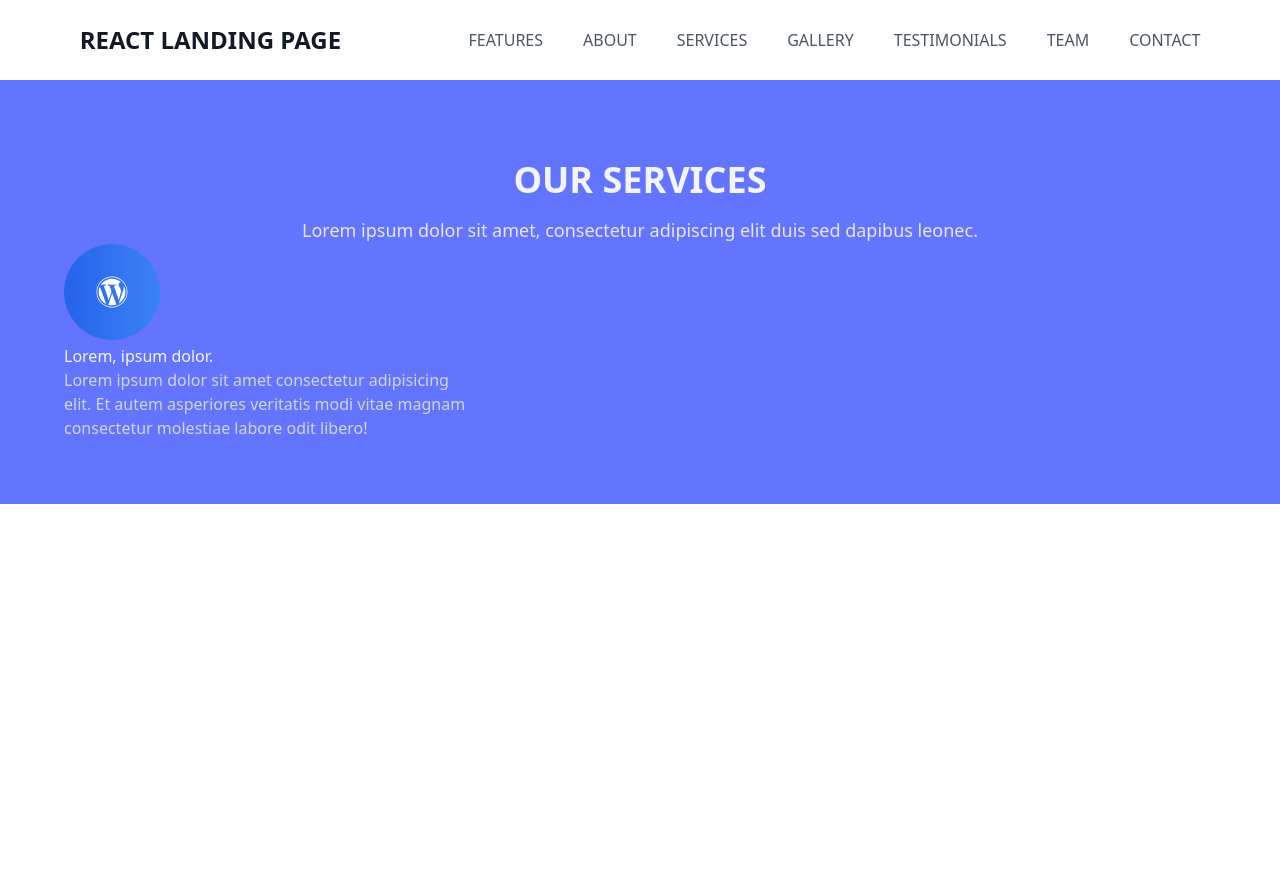
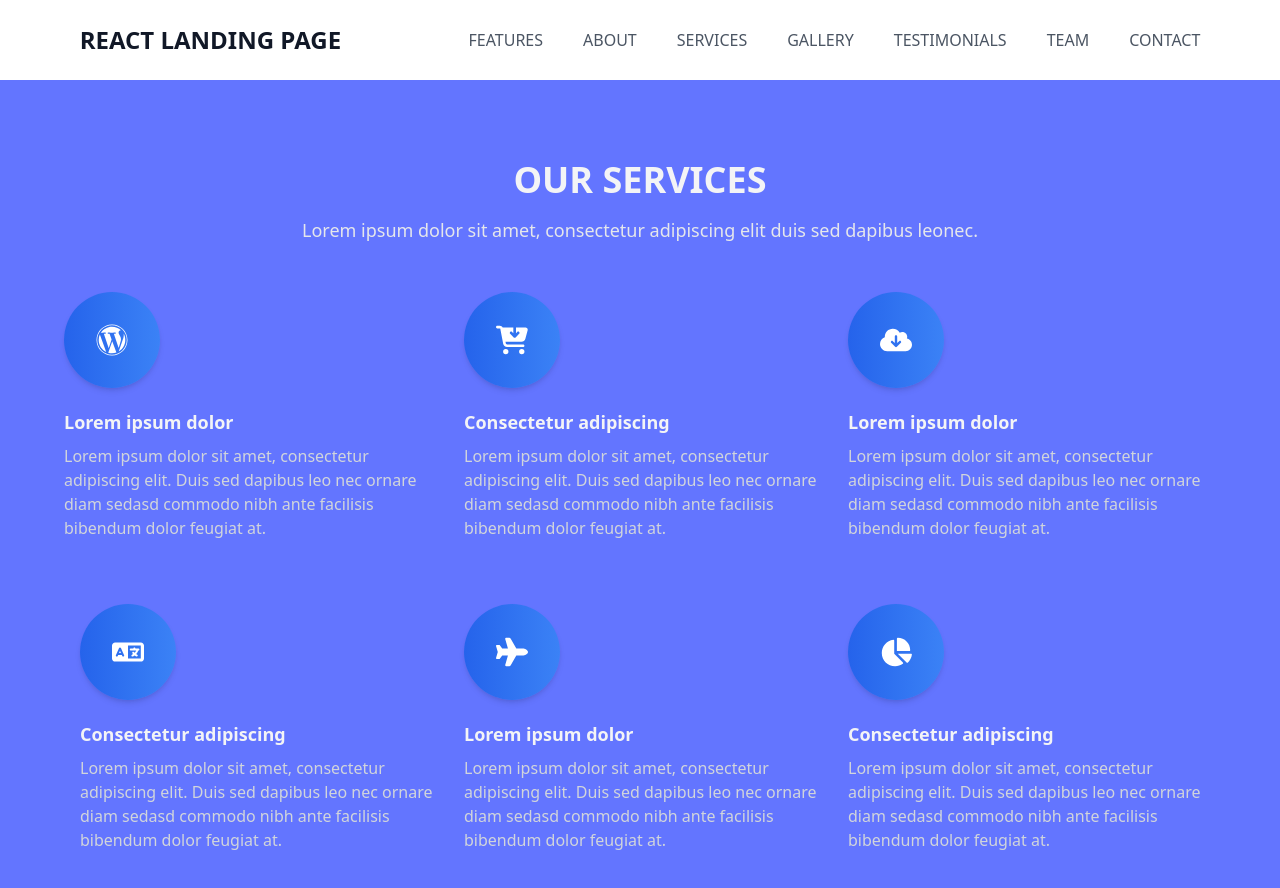
Before and after one commit to albert-byiringiro/landing-page-react, a React (Vite) app: page / in a window 1280 px wide. Shown: the top 888 px of the page. Before the commit the page ends 800 px from the top, so only its background shows below. Built offline with nearby package versions, Linux system fonts and the light colour scheme.

Commit message:
add service tiles loop

```diff
--- a/src/components/Services.tsx
+++ b/src/components/Services.tsx
@@ -22,12 +22,23 @@ const iconMap = {
 };
 
 const Services = () => {
-  //   const serviceEls = data.map(service => (
-
-  //   ))
+  const serviceEls = data.map((service) => (
+    <div className="space-y-4 py-8">
+      <FontAwesomeIcon
+        icon={iconMap[service.image]}
+        className="rounded-full px-8 py-8 bg-gradient-to-r from-blue-600 to-blue-500 text-white size-8 shadow-md"
+      />
+      <div className="space-y-2">
+        <h3 className="text-gray-100 text-lg font-semibold">
+          {service.service}
+        </h3>
+        <p className="text-gray-300">{service.description}</p>
+      </div>
+    </div>
+  ));
   return (
     <div className="bg-[#6375FF] p-16">
-      <div className="text-center ">
+      <div className="text-center my-4">
         <h2 className="my-4 text-gray-100 font-bold text-4xl uppercase">
           Our Services
         </h2>
@@ -36,19 +47,22 @@ const Services = () => {
           dapibus leonec.
         </h3>
       </div>
-      <div className=" w-[35%]">
+      <div className="grid grid-cols-3 space-x-4">
+        {/* <div className=" space-y-4">
           <FontAwesomeIcon
             icon={faWordpress}
-          className="rounded-full px-8 py-8 bg-gradient-to-r from-blue-600 to-blue-500 text-white size-8"
+            className="rounded-full px-8 py-8 bg-gradient-to-r from-blue-600 to-blue-500 text-white size-8 shadow-md"
           />
-        <div className="">
+          <div className="space-y-4">
             <h3 className="text-gray-100">Lorem, ipsum dolor.</h3>
-          <p className="text-gray-300">
+            <p className="text-gray-300 ">
               Lorem ipsum dolor sit amet consectetur adipisicing elit. Et autem
-            asperiores veritatis modi vitae magnam consectetur molestiae labore
-            odit libero!
+              asperiores veritatis modi vitae magnam consectetur molestiae
+              labore odit libero!
             </p>
           </div>
+        </div> */}
+        {serviceEls}
       </div>
     </div>
   );
```
Lines whose indentation alone changed are shown as unchanged.
